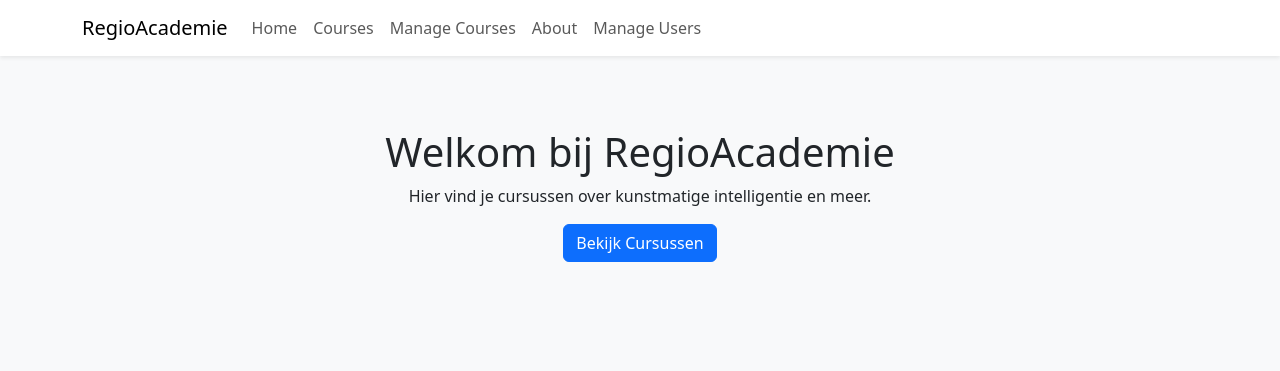
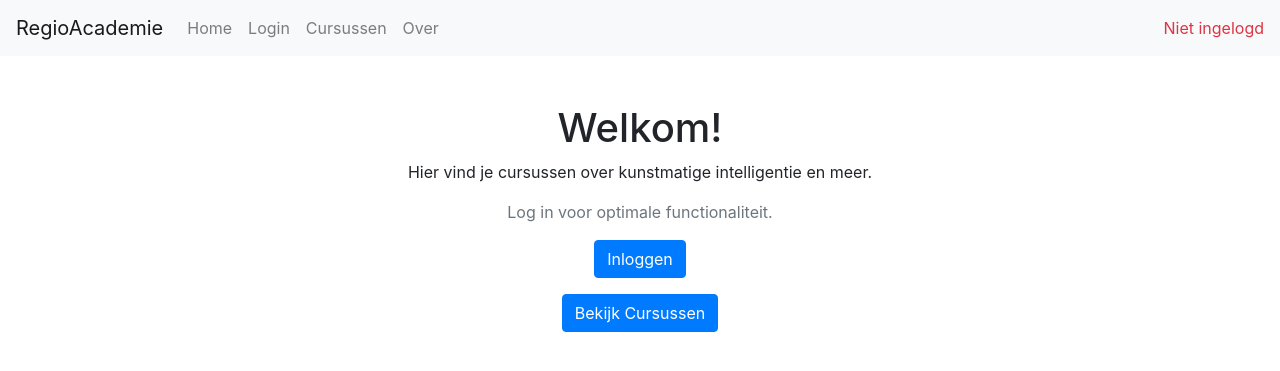
Before and after one commit to designing-journalism/courses-for-journalists, a Flask app: page / in a window 1280 px wide. Shown: the top 371 px of the page. Run offline with Flask 3, Linux system fonts and the light colour scheme; some libraries are stand-ins or nearby versions.

Commit message:
added 'user besef'

```diff
--- a/app.py
+++ b/app.py
@@ -1,9 +1,10 @@
-from flask import Flask, render_template, jsonify, request, redirect
+from flask import Flask, render_template, jsonify, request, redirect, session, url_for
 from flask_sqlalchemy import SQLAlchemy
 from src.models import db, Course, User
 from typing import List
 
 app = Flask(__name__)
+app.secret_key = 'your_secret_key'  # Zorg ervoor dat je een sterke geheime sleutel gebruikt
 
 # Database configuration
 app.config['SQLALCHEMY_DATABASE_URI'] = 'sqlite:///your_database.db'  # Change this to your database URI
@@ -14,7 +15,7 @@ db.init_app(app)
 
 # Define your routes
 @app.route('/')
-def home():
+def index():
     error_message = None
     try:
         # You can add any logic here that might raise an exception
@@ -154,5 +155,18 @@ def manage_users():
     users = User.query.all()
     return render_template('manage_users.html', users=users)
 
+@app.route('/login', methods=['GET', 'POST'])
+def login():
+    if request.method == 'POST':
+        username = request.form['username']
+        session['username'] = username  # Sla de gebruikersnaam op in de sessie
+        return redirect(url_for('index'))  # Redirect naar de hoofdpagina of een andere pagina
+    return render_template('login.html')  # Render de login template
+
+@app.route('/logout')
+def logout():
+    session.pop('username', None)  # Verwijder de gebruikersnaam uit de sessie
+    return redirect(url_for('index'))  # Redirect naar de hoofdpagina
+
 if __name__ == '__main__':
     app.run(debug=True)  # Set debug=True for easier troubleshooting
--- a/templates/base.html
+++ b/templates/base.html
@@ -4,46 +4,60 @@
 <head>
     <meta charset="UTF-8">
     <meta name="viewport" content="width=device-width, initial-scale=1.0">
-    <title>{% block title %}{% endblock %}</title>
-    <!-- Bootstrap CSS -->
-    <link href="https://cdn.jsdelivr.net/npm/bootstrap@5.3.2/dist/css/bootstrap.min.css" rel="stylesheet">
-    <!-- Bootstrap Icons -->
-    <link rel="stylesheet" href="https://cdn.jsdelivr.net/npm/bootstrap-icons@1.11.2/font/bootstrap-icons.css">
-    <style>
-        .course-card {
-            transition: transform 0.2s;
-        }
-        .course-card:hover {
-            transform: translateY(-5px);
-        }
-    </style>
-    {% block extra_css %}{% endblock %}
+    <title>{% block title %}RegioAcademie{% endblock %}</title>
+    <link rel="stylesheet" href="https://stackpath.bootstrapcdn.com/bootstrap/4.5.2/css/bootstrap.min.css">
 </head>
-<body class="bg-light">
-    <nav class="navbar navbar-expand-lg navbar-light bg-white shadow-sm">
-        <div class="container">
-            <a class="navbar-brand" href="/">RegioAcademie</a>
-            <button class="navbar-toggler" type="button" data-bs-toggle="collapse" data-bs-target="#navbarNav">
-                <span class="navbar-toggler-icon"></span>
-            </button>
-            <div class="collapse navbar-collapse" id="navbarNav">
-                <div class="navbar-nav">
+<body>
+    <nav class="navbar navbar-expand-lg navbar-light bg-light">
+        <a class="navbar-brand" href="/">RegioAcademie</a>
+        <div class="collapse navbar-collapse">
+            <ul class="navbar-nav mr-auto">
+                <li class="nav-item">
                     <a class="nav-link" href="/">Home</a>
-                    <a class="nav-link" href="/courses">Courses</a>
-                    <a class="nav-link" href="/manage_courses">Manage Courses</a>
-                    <a class="nav-link" href="/about">About</a>
-                    <a class="nav-link" href="/manage_users">Manage Users</a>
-                </div>
-            </div>
+                </li>
+                {% if not session.username %}
+                <li class="nav-item">
+                    <a class="nav-link" href="/login">Login</a>
+                </li>
+                {% endif %}
+                <li class="nav-item">
+                    <a class="nav-link" href="/courses">Cursussen</a>
+                </li>
+                <li class="nav-item">
+                    <a class="nav-link" href="/about">Over</a>
+                </li>
+                {% if session.username == 'admin' %}
+                <li class="nav-item">
+                    <a class="nav-link" href="/manage_courses">Beheer Cursussen</a>
+                </li>
+                <li class="nav-item">
+                    <a class="nav-link" href="/manage_users">Beheer Gebruikers</a>
+                </li>
+                {% endif %}
+            </ul>
+            <ul class="navbar-nav">
+                {% if session.username %}
+                    <li class="nav-item">
+                        <span class="navbar-text">Welkom, {{ session.username }}!</span>
+                    </li>
+                    <li class="nav-item">
+                        <a class="nav-link" href="{{ url_for('logout') }}">Uitloggen</a>
+                    </li>
+                {% else %}
+                    <li class="nav-item">
+                        <span class="navbar-text text-danger">Niet ingelogd</span>
+                    </li>
+                {% endif %}
+            </ul>
         </div>
     </nav>
 
-    <div class="container py-4">
+    <div class="container">
         {% block content %}{% endblock %}
     </div>
 
-    <!-- Bootstrap JS -->
-    <script src="https://cdn.jsdelivr.net/npm/bootstrap@5.3.2/dist/js/bootstrap.bundle.min.js"></script>
-    {% block extra_js %}{% endblock %}
+    <script src="https://code.jquery.com/jquery-3.5.1.slim.min.js"></script>
+    <script src="https://cdn.jsdelivr.net/npm/@popperjs/core@2.9.2/dist/umd/popper.min.js"></script>
+    <script src="https://stackpath.bootstrapcdn.com/bootstrap/4.5.2/js/bootstrap.min.js"></script>
 </body>
 </html>
--- a/templates/index.html
+++ b/templates/index.html
@@ -5,16 +5,22 @@
 
 {% block content %}
 <div class="container">
-    <h1 class="text-center mt-5">Welkom bij RegioAcademie</h1>
+    <h1 class="text-center mt-5">Welkom!</h1>
 
-    {% if error_message %}
-    <div class="alert alert-danger" role="alert">
-        {{ error_message }}
-    </div>
+    {% if session.username %}
+        <p class="text-center">Hallo, {{ session.username }}!</p>
+        <div class="text-center">
+            <a href="{{ url_for('logout') }}" class="btn btn-secondary">Uitloggen</a>
+        </div>
+    {% else %}
+        <p class="text-center">Hier vind je cursussen over kunstmatige intelligentie en meer.</p>
+        <p class="text-center text-muted">Log in voor optimale functionaliteit.</p>
+        <div class="text-center">
+            <a href="{{ url_for('login') }}" class="btn btn-primary">Inloggen</a>
+        </div>
     {% endif %}
 
-    <p class="text-center">Hier vind je cursussen over kunstmatige intelligentie en meer.</p>
-    <div class="text-center">
+    <div class="text-center mt-3">
         <a href="/courses" class="btn btn-primary">Bekijk Cursussen</a>
     </div>
 </div>
```
Also changed, not shown: templates/about.html (+8 -5 lines), templates/login.html (added, +27 -0 lines), instance/your_database.db.
